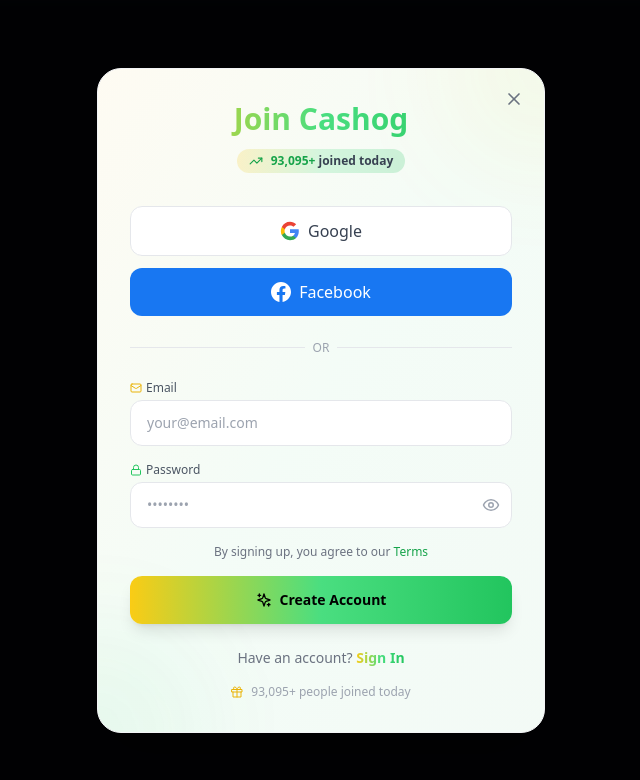
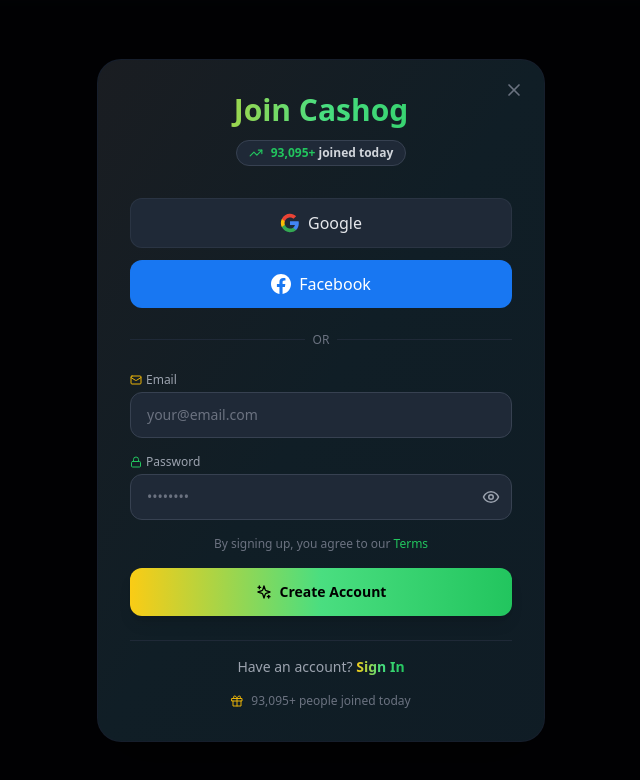
Before and after one commit to tool63/cashin, a Next.js app: page /signup in a window 1280 px wide. Shown: the top 780 px of the page, without its empty margins (319-959 px from the left). Built offline with nearby package versions, Linux system fonts and the light colour scheme.

Commit message:
Update page.tsx

```diff
--- a/app/(auth)/signup/page.tsx
+++ b/app/(auth)/signup/page.tsx
@@ -7,13 +7,12 @@ import AuthLayout from "../layout";
 import SocialButtons from "../SocialButtons";
 import CloseButton from "@/components/ui/CloseButton";
 import { motion } from "framer-motion";
-import { Eye, EyeOff, Mail, Lock, User, Sparkles, Gift, TrendingUp } from "lucide-react";
+import { Eye, EyeOff, Mail, Lock, Sparkles, Gift, TrendingUp } from "lucide-react";
 
 export default function SignupPage() {
   const [form, setForm] = useState({ email: "", password: "" });
   const [showPassword, setShowPassword] = useState(false);
   const [counter, setCounter] = useState(93095);
-  const [isFocused, setIsFocused] = useState({ email: false, password: false });
 
   const handleChange = (e: React.ChangeEvent<HTMLInputElement>) => {
     setForm({ ...form, [e.target.name]: e.target.value });
@@ -47,12 +46,9 @@ export default function SignupPage() {
         initial={{ opacity: 0, y: 20 }}
         animate={{ opacity: 1, y: 0 }}
         transition={{ duration: 0.4 }}
-        className="bg-white dark:bg-[#0b0e1a] rounded-3xl shadow-2xl border border-gray-100 dark:border-gray-800 overflow-hidden relative"
+        className="bg-[#111827]/90 backdrop-blur-xl rounded-3xl shadow-2xl border border-gray-800/50 overflow-hidden relative"
       >
-        {/* Gradient backgrounds */}
         <div className="absolute inset-0 bg-gradient-to-br from-yellow-500/5 via-green-500/5 to-green-600/5"></div>
-        <div className="absolute -top-24 -right-24 w-48 h-48 bg-yellow-400/10 rounded-full blur-3xl animate-pulse"></div>
-        <div className="absolute -bottom-24 -left-24 w-48 h-48 bg-green-500/10 rounded-full blur-3xl animate-pulse delay-1000"></div>
 
         <CloseButton />
 
@@ -62,24 +58,24 @@ export default function SignupPage() {
             <h2 className="text-3xl font-bold bg-clip-text text-transparent bg-gradient-to-r from-yellow-400 via-green-400 to-green-500 mb-3">
               Join Cashog
             </h2>
-            <div className="inline-flex items-center gap-2 px-3 py-1 rounded-full bg-gradient-to-r from-yellow-400/20 via-green-400/20 to-green-500/20">
-              <TrendingUp size={14} className="text-green-600" />
-              <span className="text-xs font-semibold text-gray-700 dark:text-gray-300">
-                <span className="text-green-600">{counter.toLocaleString()}+</span> joined today
+            <div className="inline-flex items-center gap-2 px-3 py-1 rounded-full bg-[#1F2937] border border-gray-700">
+              <TrendingUp size={14} className="text-green-500" />
+              <span className="text-xs font-semibold text-gray-300">
+                <span className="text-green-500">{counter.toLocaleString()}+</span> joined today
               </span>
             </div>
           </div>
 
           {/* Social Buttons */}
           <div className="flex flex-col gap-3">
-            <button className="w-full flex items-center justify-center gap-2 py-3 px-4 rounded-xl border border-gray-200 dark:border-gray-700 bg-white dark:bg-[#0b0e1a] hover:bg-gradient-to-r hover:from-yellow-400/10 hover:via-green-400/10 hover:to-green-500/10 transition-all duration-300">
+            <button className="w-full flex items-center justify-center gap-2 py-3 px-4 rounded-xl bg-[#1F2937] hover:bg-[#2D3748] transition-all border border-gray-700/50">
               <svg className="w-5 h-5" viewBox="0 0 24 24">
                 <path fill="#4285F4" d="M22.56 12.25c0-.78-.07-1.53-.2-2.25H12v4.26h5.92c-.26 1.37-1.04 2.53-2.21 3.31v2.77h3.57c2.08-1.92 3.28-4.74 3.28-8.09z" />
                 <path fill="#34A853" d="M12 23c2.97 0 5.46-.98 7.28-2.66l-3.57-2.77c-.98.66-2.23 1.06-3.71 1.06-2.86 0-5.29-1.93-6.16-4.53H2.18v2.84C3.99 20.53 7.7 23 12 23z" />
                 <path fill="#FBBC05" d="M5.84 14.09c-.22-.66-.35-1.36-.35-2.09s.13-1.43.35-2.09V7.07H2.18C1.43 8.55 1 10.22 1 12s.43 3.45 1.18 4.93l2.85-2.22.81-.62z" />
                 <path fill="#EA4335" d="M12 5.38c1.62 0 3.06.56 4.21 1.64l3.15-3.15C17.45 2.09 14.97 1 12 1 7.7 1 3.99 3.47 2.18 7.07l3.66 2.84c.87-2.6 3.3-4.53 6.16-4.53z" />
               </svg>
-              <span className="font-medium text-gray-700 dark:text-gray-300">Google</span>
+              <span className="font-medium text-gray-200">Google</span>
             </button>
             <button className="w-full flex items-center justify-center gap-2 py-3 px-4 rounded-xl bg-[#1877F2] hover:bg-[#0a5fd7]">
               <svg className="w-5 h-5 text-white" fill="currentColor" viewBox="0 0 24 24">
@@ -91,51 +87,45 @@ export default function SignupPage() {
 
           {/* OR Divider */}
           <div className="flex items-center gap-2 my-6">
-            <div className="flex-1 border-t border-gray-200 dark:border-gray-800"></div>
-            <span className="text-xs text-gray-400">OR</span>
-            <div className="flex-1 border-t border-gray-200 dark:border-gray-800"></div>
+            <div className="flex-1 border-t border-gray-800"></div>
+            <span className="text-xs text-gray-500">OR</span>
+            <div className="flex-1 border-t border-gray-800"></div>
           </div>
 
           {/* Form */}
           <form onSubmit={handleSubmit} className="space-y-4">
             {/* Email Input */}
             <div>
-              <label className="block text-xs font-medium text-gray-600 dark:text-gray-400 mb-1 flex items-center gap-1">
+              <label className="block text-xs font-medium text-gray-400 mb-1 flex items-center gap-1">
                 <Mail size={12} className="text-yellow-500" />
                 Email
               </label>
-              <div className="relative group">
               <input
                 type="email"
                 name="email"
                 value={form.email}
                 onChange={handleChange}
-                  onFocus={() => setIsFocused({ ...isFocused, email: true })}
-                  onBlur={() => setIsFocused({ ...isFocused, email: false })}
                 required
                 placeholder="your@email.com"
-                  className="w-full px-4 py-3 text-sm rounded-xl border border-gray-200 dark:border-gray-700 bg-white dark:bg-[#070A14] text-gray-900 dark:text-white focus:outline-none focus:ring-2 focus:ring-yellow-400/50 transition-all"
+                className="w-full px-4 py-3 text-sm rounded-xl bg-[#1F2937] border border-gray-700 text-white placeholder-gray-500 focus:outline-none focus:ring-2 focus:ring-yellow-500/50"
               />
-              </div>
             </div>
 
             {/* Password Input */}
             <div>
-              <label className="block text-xs font-medium text-gray-600 dark:text-gray-400 mb-1 flex items-center gap-1">
+              <label className="block text-xs font-medium text-gray-400 mb-1 flex items-center gap-1">
                 <Lock size={12} className="text-green-500" />
                 Password
               </label>
-              <div className="relative group">
+              <div className="relative">
                 <input
                   type={showPassword ? "text" : "password"}
                   name="password"
                   value={form.password}
                   onChange={handleChange}
-                  onFocus={() => setIsFocused({ ...isFocused, password: true })}
-                  onBlur={() => setIsFocused({ ...isFocused, password: false })}
                   required
                   placeholder="••••••••"
-                  className="w-full px-4 py-3 pr-10 text-sm rounded-xl border border-gray-200 dark:border-gray-700 bg-white dark:bg-[#070A14] text-gray-900 dark:text-white focus:outline-none focus:ring-2 focus:ring-green-400/50 transition-all"
+                  className="w-full px-4 py-3 pr-10 text-sm rounded-xl bg-[#1F2937] border border-gray-700 text-white placeholder-gray-500 focus:outline-none focus:ring-2 focus:ring-green-500/50"
                 />
                 <button
                   type="button"
@@ -150,15 +140,15 @@ export default function SignupPage() {
             {/* Terms */}
             <p className="text-xs text-gray-500 text-center">
               By signing up, you agree to our{" "}
-              <Link href="/privacy" className="text-green-600 hover:text-yellow-600">
+              <Link href="/privacy" className="text-green-500 hover:text-yellow-500">
                 Terms
               </Link>
             </p>
 
-            {/* Sign Up Button - Matching HeroSection */}
+            {/* Sign Up Button */}
             <button
               type="submit"
-              className="w-full py-3.5 px-4 rounded-xl bg-gradient-to-r from-yellow-400 via-green-400 to-green-500 text-black font-bold text-sm shadow-lg hover:shadow-xl transform hover:-translate-y-0.5 transition-all duration-300"
+              className="w-full py-3.5 px-4 rounded-xl bg-gradient-to-r from-yellow-400 via-green-400 to-green-500 text-black font-bold text-sm shadow-lg hover:shadow-xl transform hover:-translate-y-0.5 transition-all"
             >
               <span className="flex items-center justify-center gap-2">
                 <Sparkles size={16} />
@@ -168,7 +158,7 @@ export default function SignupPage() {
           </form>
 
           {/* Login Link */}
-          <div className="text-center text-sm text-gray-500 mt-6">
+          <div className="text-center text-sm text-gray-400 mt-6 pt-4 border-t border-gray-800">
             <span>Have an account? </span>
             <Link
               href="/login"
@@ -179,7 +169,7 @@ export default function SignupPage() {
           </div>
 
           {/* Live Counter */}
-          <div className="mt-4 text-xs text-gray-400 text-center flex items-center justify-center gap-2">
+          <div className="mt-4 text-xs text-gray-500 text-center flex items-center justify-center gap-2">
             <Gift size={12} className="text-yellow-500" />
             <span>{counter.toLocaleString()}+ people joined today</span>
           </div>
```
Lines whose indentation alone changed are shown as unchanged.
